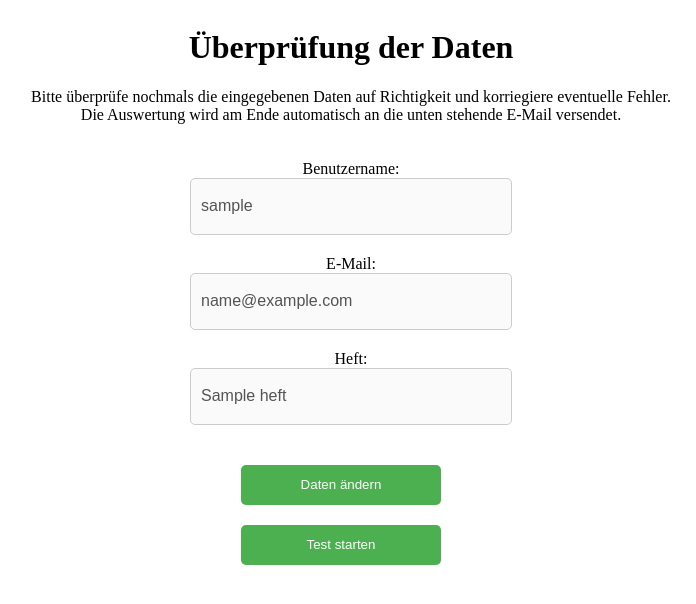
After one commit to t-bjoern/mathes-digi-project, a Django app: template mathesdigi_app/templates/mathesdigi_app/check_user_data.html in a window 1280 px wide. The commit adds this page. Shown: the top 604 px of the page, without its empty margins (289-985 px from the left). Run offline with Django 3.2, Linux system fonts and the light colour scheme; the template is opened without the code that fills it: most values are stand-ins (such as "Sample title", 1, 10 or a date in 2020); some web fonts are replaced.

Commit message:
Link corrected on 3_task_D.html (back to 3_task_C.html). Check User data now after registration page.

```diff
--- a/mathesdigi_app/static/mathesdigi_app/css/evaluation.css
+++ b/mathesdigi_app/static/mathesdigi_app/css/evaluation.css
@@ -22,7 +22,7 @@ input[type="email"] {
 
 button[type="button"],
 input[type="submit"]{
-  width: 150px;
+  width: 200px;
   height: 40px;
   margin-right: 20px;
   margin-top: 20px;
@@ -33,6 +33,7 @@ input[type="submit"]{
   cursor: pointer;
 }
 
+
 button[type="button"]:hover,
 input[type="submit"]:hover {
   background-color: #3e8e41;
--- a/mathesdigi_app/templates/mathesdigi_app/Mathes2/1_example.html
+++ b/mathesdigi_app/templates/mathesdigi_app/Mathes2/1_example.html
@@ -39,7 +39,7 @@
             <img src="{% static 'mathesdigi_app/img/weiter.svg' %}" alt="Submit"></button>
 
         <!-- return to page before -->
-        <button class="backwards " type="button" onclick="window.location.href = '{% url 'registration' %}'">
+        <button class="backwards " type="button" onclick="window.location.href = '{% url 'check_user_data' %}'">
             <img src="{% static 'mathesdigi_app/img/zurueck.svg' %}" alt="">
         </button>
 
--- a/mathesdigi_app/templates/mathesdigi_app/Mathes2/3_task_D.html
+++ b/mathesdigi_app/templates/mathesdigi_app/Mathes2/3_task_D.html
@@ -39,7 +39,7 @@
 
         <!-- return to page before -->
         <button class="backwards" type="button"
-                onclick="window.location.href = '{% url "main_view" heft="Mathes2" direct_to_task_name="3_task_D" %}'">
+                onclick="window.location.href = '{% url "main_view" heft="Mathes2" direct_to_task_name="3_task_C" %}'">
             <img src="{% static 'mathesdigi_app/img/zurueck.svg' %}" alt="">
         </button>
 
--- /dev/null
+++ b/mathesdigi_app/templates/mathesdigi_app/check_user_data.html
@@ -0,0 +1,42 @@
+<!DOCTYPE html>
+<html>
+  <head>
+    <meta name="viewport" content="width=device-width, initial-scale=1.0" charset="UTF-8">
+    {% load static %}
+    <link rel="stylesheet" type="text/css" href="{% static 'mathesdigi_app/css/evaluation.css' %}?version={{ timestamp }}">
+                <!-- Schriftart -->
+    <link href="https://fonts.cdnfonts.com/css/ink-free" rel="stylesheet">
+    <script>
+      function enableEditing() {
+          document.getElementById("user_name").disabled = false;
+          document.getElementById("mail").disabled = false;
+          document.getElementById("editButton").style.display = "none";
+          document.getElementById("submitButton").style.display = "inline";
+      }
+    </script>
+    <title>Überprüfen der Dtaen</title>
+  </head>
+  <body>
+    <div style="text-align: center;">
+        <h1>Überprüfung der Daten</h1>
+        <p>Bitte überprüfe nochmals die eingegebenen Daten auf Richtigkeit und korriegiere eventuelle Fehler. <br>
+            Die Auswertung wird am Ende automatisch an die unten stehende E-Mail versendet.</p>
+    </div>
+    <form action="{% url 'change_user_data' %}" method="post">
+        {% csrf_token %}
+      <label for="user_name">Benutzername:</label>
+      <input type="text" id="user_name" name="user_name" value="{{ user_name }}" disabled>
+
+      <label for="mail">E-Mail:</label>
+      <input type="email" id="mail" name="mail" value="{{ mail }}" disabled>
+
+      <label for="heft">Heft:</label>
+      <input type="text" id="heft" name="heft" value="{{ heft }}" disabled>
+
+      <button type="button" id="editButton" onclick="enableEditing()">Daten ändern</button>
+      <input type="submit" id="submitButton" value="Daten übermitteln" style="display:none;">
+      <a href="{% url 'main_view' heft='Mathes2' direct_to_task_name='1_example' %}">
+          <button type="button">Test starten</button></a>
+    </form>
+  </body>
+</html>
--- a/mathesdigi_app/urls.py
+++ b/mathesdigi_app/urls.py
@@ -9,7 +9,8 @@ urlpatterns = [
     path('registration/', views.registration, name='registration'),
     path("<str:heft>/<str:direct_to_task_name>/", views.main_view, name="main_view"),
     path('evaluation/', views.evaluation, name='evaluation'),
-    path('evaluation/change_user_data', views.evaluation_change_user_data, name='evaluation_change_user_data'),
+    path('change_user_data/', views.change_user_data, name='change_user_data'),
+    path('check_user_data/', views.check_user_data, name='check_user_data'),
     path('evaluation/show', views.evaluation_show, name='evaluation_show'),
     path('evaluation/download', views.evaluation_download, name='evaluation_download'),
 ]
```
Also changed, not shown: mathesdigi_app/templates/mathesdigi_app/evaluation.html (+3 -22 lines), mathesdigi_app/views.py (+24 -20 lines).
